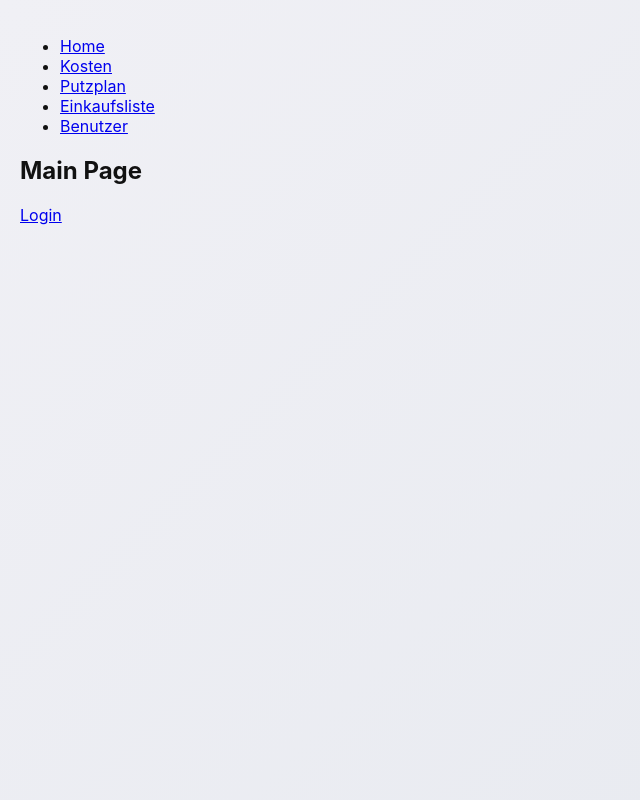
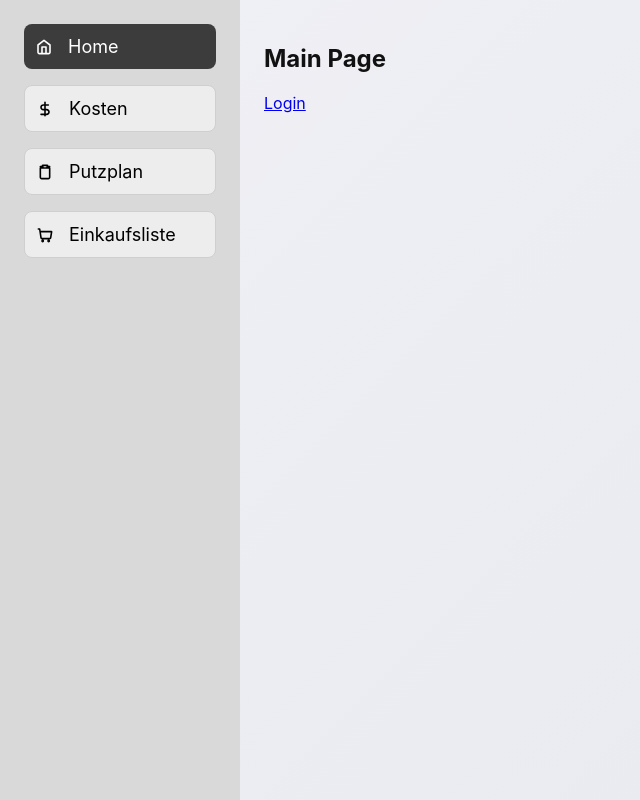
Before and after one commit to wwindrunnerr/flatmate, a Next.js app in the folder src/: page / in a window 1280 px wide. Shown: the whole page, without its empty margins (0-640 px from the left). Built offline with nearby package versions, Linux system fonts and the light colour scheme.

Commit message:
Navigation bar and Icons

```diff
--- a/src/app/globals.css
+++ b/src/app/globals.css
@@ -8,7 +8,6 @@
 
 html, body {
     margin: 0;
-    padding: 10px 10px;
     height: 100%;
     font-family: -apple-system, BlinkMacSystemFont, "SF Pro Text", sans-serif;
     background: linear-gradient(135deg, #f0f0f5, #e6e9ef);
@@ -35,3 +34,66 @@ button {
 button:hover {
     transform: scale(1.03);
 }
+
+.layout-container {
+    display: flex;
+    min-height: 100vh;
+}
+
+.sidebar {
+    width: 240px;
+    background: #d9d9d9;
+    padding: 24px;
+    display: flex;
+    flex-direction: column;
+    gap: 16px;
+    min-height: 100vh;
+}
+
+.sidebar ul {
+    list-style: none;
+    padding: 0;
+}
+
+.sidebar li {
+    margin-bottom: 12px;
+}
+
+.sidebar a {
+    text-decoration: none;
+    font-size: 18px;
+    color: black;
+}
+
+.nav-btn {
+    width: 192px;
+    min-height: 40px;
+    background: #ededed;
+    border: 1px solid #cfcfcf;
+    border-radius: 8px;
+    padding: 12px;
+    display: flex;
+    align-items: center;
+    gap: 8px;
+    text-decoration: none;
+    color: black;
+    font-size: 16px;
+}
+
+.nav-btn.active {
+    background: #3c3c3c;
+    color: white;
+    border: none;
+}
+
+.nav-btn .icon {
+    width: 16px;
+    height: 16px;
+    margin-right: 8px;
+    flex-shrink: 0;
+}
+
+.content {
+    flex: 1;
+    padding: 24px;
+}
--- a/src/app/layout.tsx
+++ b/src/app/layout.tsx
@@ -2,6 +2,10 @@ import type { Metadata } from "next";
 import { Geist, Geist_Mono } from "next/font/google";
 import "./globals.css";
 import Link from "next/link";
+import { HomeIcon } from "@/components/icons/HomeIcon";
+import { DollarSignIcon } from "@/components/icons/DollarSignIcon";
+import { ClipboardIcon } from "@/components/icons/ClipboardIcon";
+import { ShoppingCartIcon } from "@/components/icons/ShoppingCartIcon";
 
 const geistSans = Geist({
   variable: "--font-geist-sans",
@@ -14,8 +18,8 @@ const geistMono = Geist_Mono({
 });
 
 export const metadata: Metadata = {
-  title: "Create Next App",
-  description: "Generated by create next app",
+  title: "WG-App",
+  description: "WG Management",
 };
 
 export default function RootLayout({
@@ -28,16 +32,32 @@ export default function RootLayout({
       <body
         className={`${geistSans.variable} ${geistMono.variable} antialiased`}
       >
-        <nav>
-            <ul>
-                <li><Link href="/">Home</Link></li>
-                <li><Link href="/kosten">Kosten</Link></li>
-                <li><Link href="/putzplan">Putzplan</Link></li>
-                <li><Link href="/einkaufsliste">Einkaufsliste</Link></li>
-                <li><Link href="/dashboard">Benutzer</Link></li>
-            </ul>
-        </nav>
-        {children}
+          <div className="layout-container">
+              <nav className="sidebar">
+                  <Link href="/" className="nav-btn active">
+                      <HomeIcon className="icon" />
+                      <span>Home</span>
+                  </Link>
+
+                  <Link href="/kosten" className="nav-btn">
+                      <DollarSignIcon className="icon" />
+                      <span>Kosten</span>
+                  </Link>
+
+                  <Link href="/putzplan" className="nav-btn">
+                      <ClipboardIcon className="icon" />
+                      <span>Putzplan</span>
+                  </Link>
+
+                  <Link href="/einkaufsliste" className="nav-btn">
+                      <ShoppingCartIcon className="icon" />
+                      <span>Einkaufsliste</span>
+                  </Link>
+              </nav>
+              <main className="content">
+                  {children}
+              </main>
+          </div>
       </body>
     </html>
   );
--- /dev/null
+++ b/src/components/icons/ClipboardIcon.tsx
@@ -0,0 +1,20 @@
+import * as React from "react";
+
+export function ClipboardIcon(props: React.SVGProps<SVGSVGElement>) {
+    return (
+        <svg
+            viewBox="0 0 16 16"
+            fill="none"
+            xmlns="http://www.w3.org/2000/svg"
+            {...props}
+        >
+            <path
+                d="M12.6667 2.66667H10.6667C10.4877 2.66667 10.3162 2.73792 10.1912 2.86294C10.0661 2.98797 9.99999 3.15942 9.99999 3.33334C9.99999 3.50835 10.0661 3.6798 10.1912 3.80483C10.3162 3.92986 10.4877 4.00001 10.6667 4.00001H12.6667V13.3333C12.6667 13.687 12.5262 14.0261 12.2761 14.2761C12.0261 14.5262 11.687 14.6667 11.3333 14.6667H4.66666C4.31204 14.6667 3.9729 14.5262 3.72285 14.2761C3.47281 14.0261 3.33333 13.687 3.33333 13.3333V4.00001H5.33333C5.51232 4.00001 5.68377 3.92986 5.8088 3.80483C5.93383 3.6798 6 3.50835 6 3.33334C6 3.15942 5.93383 2.98797 5.8088 2.86294C5.68377 2.73792 5.51232 2.66667 5.33333 2.66667H3.33333M6 1.33334H10C10.3682 1.33334 10.6667 1.63181 10.6667 2.00001V3.33334C10.6667 3.70154 10.3682 4.00001 10 4.00001H6C5.63181 4.00001 5.33333 3.70154 5.33333 3.33334V2.00001C5.33333 1.63181 5.63181 1.33334 6 1.33334Z"
+                stroke="currentColor"
+                strokeWidth={1.6}
+                strokeLinecap="round"
+                strokeLinejoin="round"
+            />
+        </svg>
+    );
+}
--- /dev/null
+++ b/src/components/icons/DollarSignIcon.tsx
@@ -0,0 +1,20 @@
+import * as React from "react";
+
+export function DollarSignIcon(props: React.SVGProps<SVGSVGElement>) {
+    return (
+        <svg
+            viewBox="0 0 16 16"
+            fill="none"
+            xmlns="http://www.w3.org/2000/svg"
+            {...props}
+        >
+            <path
+                d="M8 1.33334V14.6667M11.3333 4.00001H6.33333C5.71449 4.00001 5.121 4.24583 4.68342 4.68342C4.24583 5.121 4.00001 5.71449 4.00001 6.33334C4.00001 6.95218 4.24583 7.54567 4.68342 7.98326C5.121 8.42084 5.71449 8.66667 6.33333 8.66667H9.66667C10.2855 8.66667 10.879 8.91249 11.3166 9.35008C11.7542 9.78767 12 10.3812 12 11C12 11.6188 11.7542 12.2123 11.3166 12.6499C10.879 13.0875 10.2855 13.3333 9.66667 13.3333H4.00001"
+                stroke="currentColor"
+                strokeWidth={1.6}
+                strokeLinecap="round"
+                strokeLinejoin="round"
+            />
+        </svg>
+    );
+}
--- /dev/null
+++ b/src/components/icons/HomeIcon.tsx
@@ -0,0 +1,20 @@
+import * as React from "react";
+
+export function HomeIcon(props: React.SVGProps<SVGSVGElement>) {
+    return (
+        <svg
+            viewBox="0 0 16 16"
+            fill="none"
+            xmlns="http://www.w3.org/2000/svg"
+            {...props}
+        >
+            <path
+                d="M6 14.6667V8H10V14.6667M2 6L8 1.33333L14 6V13.3333C14 13.687 13.8595 14.0261 13.6095 14.2761C13.3594 14.5262 13.0203 14.6667 12.6667 14.6667H3.33333C2.97971 14.6667 2.64057 14.5262 2.39052 14.2761C2.14048 14.0261 2 13.687 2 13.3333V6Z"
+                stroke="currentColor"
+                strokeWidth={1.6}
+                strokeLinecap="round"
+                strokeLinejoin="round"
+            />
+        </svg>
+    );
+}
--- /dev/null
+++ b/src/components/icons/ShoppingCartIcon.tsx
@@ -0,0 +1,20 @@
+import * as React from "react";
+
+export function ShoppingCartIcon(props: React.SVGProps<SVGSVGElement>) {
+    return (
+        <svg
+            viewBox="0 0 16 16"
+            fill="none"
+            xmlns="http://www.w3.org/2000/svg"
+            {...props}
+        >
+            <path
+                d="M1.33334 2H2.66668L4.00001 10.6667C4.04486 10.9409 4.18356 11.1914 4.39218 11.3721C4.6008 11.5528 4.86433 11.652 5.1387 11.652H12.5333C12.8077 11.652 13.0712 11.5528 13.2798 11.3721C13.4884 11.1914 13.6271 10.9409 13.6719 10.6667L14.6667 4.66667H3.33334M6.33334 14C6.33334 14.3682 6.03487 14.6667 5.66668 14.6667C5.29848 14.6667 5.00001 14.3682 5.00001 14C5.00001 13.6318 5.29848 13.3333 5.66668 13.3333C6.03487 13.3333 6.33334 13.6318 6.33334 14ZM12.3333 14C12.3333 14.3682 12.0349 14.6667 11.6667 14.6667C11.2985 14.6667 11.0001 14.3682 11.0001 14C11.0001 13.6318 11.2985 13.3333 11.6667 13.3333C12.0349 13.3333 12.3333 13.6318 12.3333 14Z"
+                stroke="currentColor"
+                strokeWidth={1.6}
+                strokeLinecap="round"
+                strokeLinejoin="round"
+            />
+        </svg>
+    );
+}
```
Also changed, not shown: 1 other file (tests, documents, lock files or other folders).
